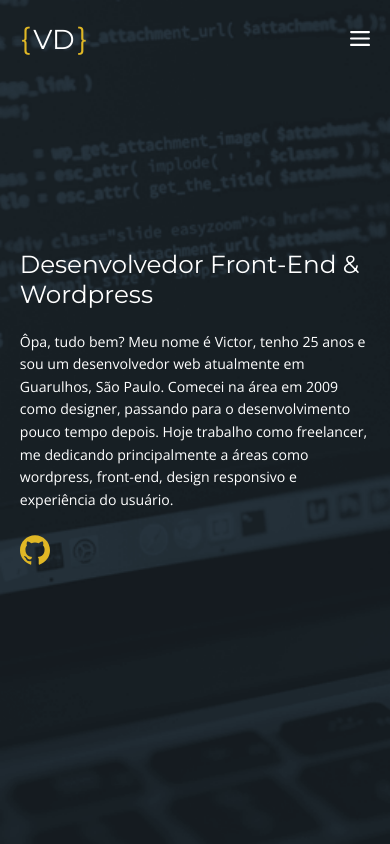
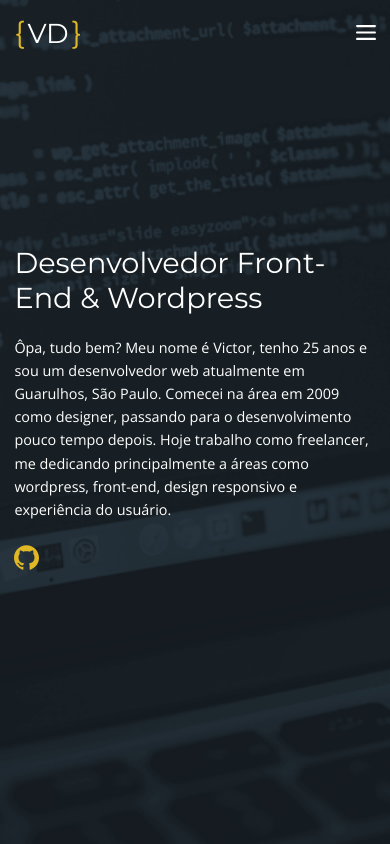
Before and after one commit to victordieggo/victordiego.com, a website: page index.html in a window 390 px wide. Shown: the top 844 px of the page. Drawn offline with nearby package versions, Linux system fonts and the light colour scheme; a web font is replaced by a local one.

Commit message:
Fixed grid gutters on small viewport

```diff
--- a/assets/css/src/grid.css
+++ b/assets/css/src/grid.css
@@ -114,6 +114,11 @@
 
 @media only screen and (max-width: 480px) {
 
+  .row:not(.no-gutter),
+  .row:not(.no-gutter) > [class*='col-'] {
+    padding: 0.5em;
+  }
+
   .row > .xs-1 {width: 8.333333333333333%;}
   .row > .xs-2 {width: 16.66666666666667%;}
   .row > .xs-3 {width: 25%;}
--- a/assets/css/src/layout.css
+++ b/assets/css/src/layout.css
@@ -85,11 +85,10 @@
 
   .about .row {
     height: 100vh;
-    font-size: 0.98em;
   }
 
   .about h1 {
-    font-size: 1.75em;
+    font-size: 2em;
   }
 
 }
--- a/index.html
+++ b/index.html
@@ -39,13 +39,13 @@
   <section id="about" class="about text-light">
     <div class="wrapper-large">
       <div class="row">
-        <div class="col-7 sm-12">
+        <div class="col-7 md-9 sm-10 xs-12">
           <h1 class="montserrat">Desenvolvedor Front-End &amp; Wordpress</h1>
           <article class="spacer-15">
             <p>Ôpa, tudo bem? Meu nome é Victor, tenho 25 anos e sou um desenvolvedor web atualmente em Guarulhos, São Paulo. Comecei na área em 2009 como designer, passando para o desenvolvimento pouco tempo depois. Hoje trabalho como freelancer, me dedicando principalmente a áreas como wordpress, front-end, design responsivo e experiência do usuário.</p>
             <br/>
             <a href="https://github.com/victordieggo" target="_blank">
-                <svg width="30" fill="#e0b723" viewBox="0 0 32 32"><path d="M16 .395c-8.836 0-16 7.163-16 16 0 7.07 4.585 13.067 10.942 15.182.8.148 1.094-.347 1.094-.77 0-.38-.015-1.642-.022-2.98-4.452.97-5.39-1.887-5.39-1.887-.73-1.85-1.777-2.34-1.777-2.34-1.452-.994.11-.974.11-.974 1.606.113 2.452 1.65 2.452 1.65 1.426 2.445 3.742 1.738 4.655 1.33.143-1.035.558-1.74 1.016-2.14-3.553-.405-7.29-1.778-7.29-7.908 0-1.747.626-3.174 1.65-4.295-.166-.403-.714-2.03.155-4.234 0 0 1.344-.43 4.4 1.64 1.277-.356 2.646-.533 4.006-.54 1.36.006 2.73.184 4.01.54 3.053-2.07 4.394-1.64 4.394-1.64.87 2.203.323 3.83.157 4.233 1.027 1.12 1.648 2.548 1.648 4.295 0 6.145-3.743 7.498-7.306 7.895.574.497 1.085 1.47 1.085 2.963 0 2.14-.02 3.864-.02 4.39 0 .427.29.926 1.1.77C27.42 29.455 32 23.46 32 16.395c0-8.838-7.164-16-16-16z"/></svg>
+                <svg width="25" fill="#e0b723" viewBox="0 0 32 32"><path d="M16 .395c-8.836 0-16 7.163-16 16 0 7.07 4.585 13.067 10.942 15.182.8.148 1.094-.347 1.094-.77 0-.38-.015-1.642-.022-2.98-4.452.97-5.39-1.887-5.39-1.887-.73-1.85-1.777-2.34-1.777-2.34-1.452-.994.11-.974.11-.974 1.606.113 2.452 1.65 2.452 1.65 1.426 2.445 3.742 1.738 4.655 1.33.143-1.035.558-1.74 1.016-2.14-3.553-.405-7.29-1.778-7.29-7.908 0-1.747.626-3.174 1.65-4.295-.166-.403-.714-2.03.155-4.234 0 0 1.344-.43 4.4 1.64 1.277-.356 2.646-.533 4.006-.54 1.36.006 2.73.184 4.01.54 3.053-2.07 4.394-1.64 4.394-1.64.87 2.203.323 3.83.157 4.233 1.027 1.12 1.648 2.548 1.648 4.295 0 6.145-3.743 7.498-7.306 7.895.574.497 1.085 1.47 1.085 2.963 0 2.14-.02 3.864-.02 4.39 0 .427.29.926 1.1.77C27.42 29.455 32 23.46 32 16.395c0-8.838-7.164-16-16-16z"/></svg>
             </a>
           </article>
         </div>
```
Also changed, not shown: assets/css/dist/style.css.
